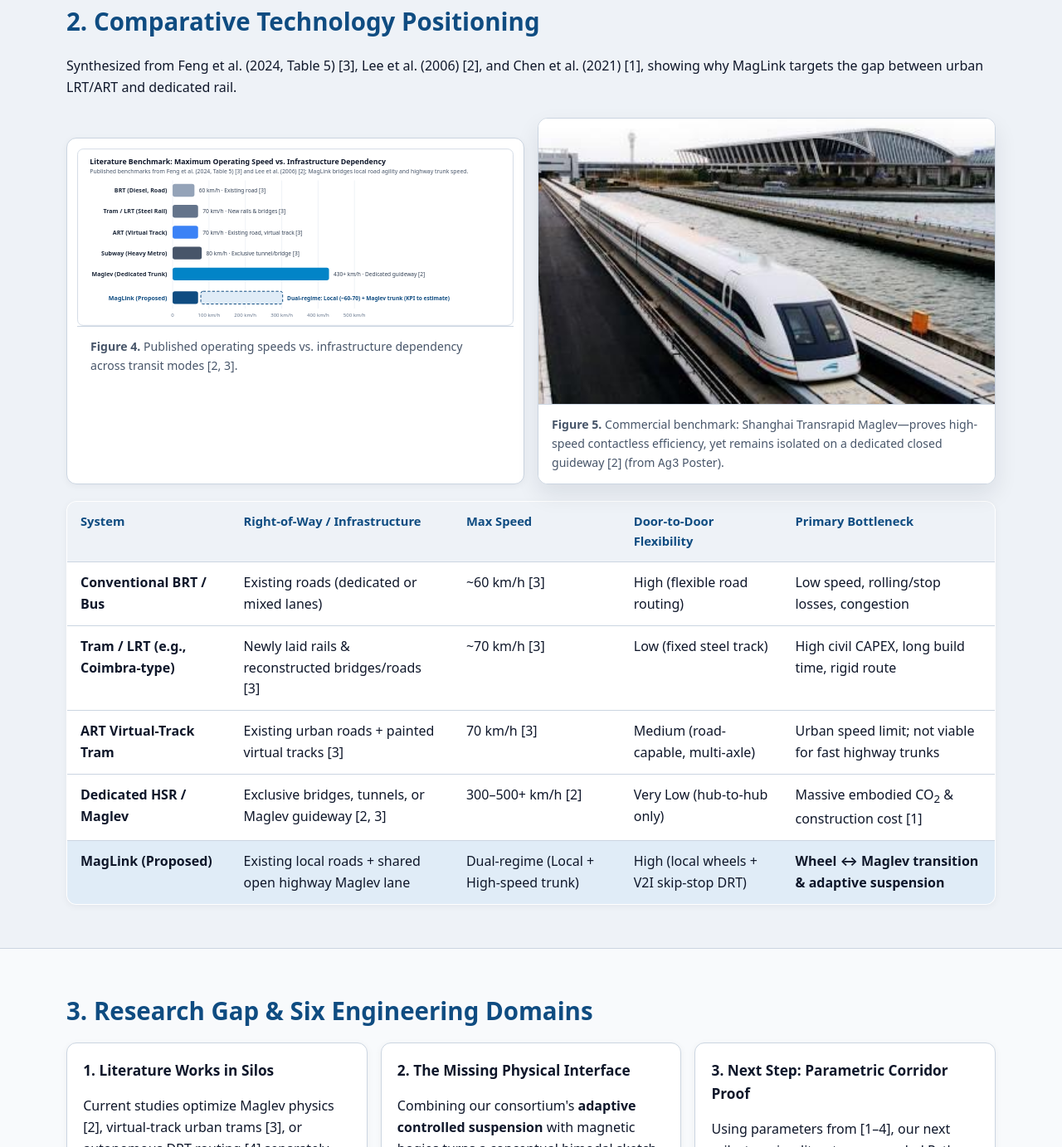
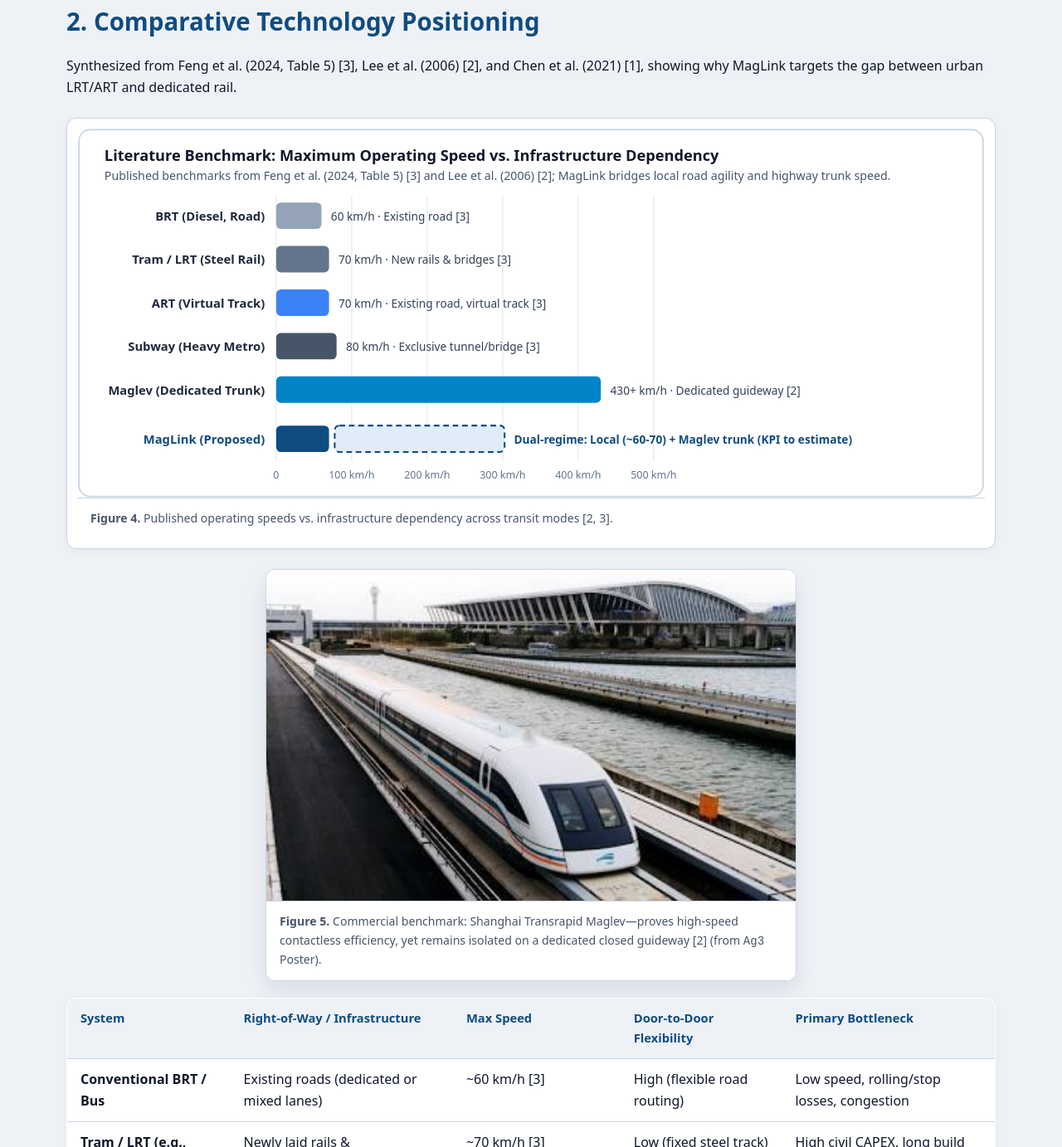
Before and after one commit to gabriel-t-ribeiro/sem_web_ac4, a plain HTML site: page state-of-the-art.html in a window 1280 px wide. Shown: the part 1617-3000 px from the top of the page at 83% size. Drawn offline with Linux system fonts and the light colour scheme.

Commit message:
Give Figure 4 a full-width row so chart labels are readable
The 960 px benchmark chart was squeezed into a half-width grid card.
It now spans the content width; the Shanghai photo sits centered below
it, capped at 640 px.

Co-Authored-By: Claude Opus 5.5 <noreply@anthropic.com>

```diff
--- a/css/styles.css
+++ b/css/styles.css
@@ -377,6 +377,11 @@ h3 {
   object-fit: contain;
 }
 
+.figure-card--narrow {
+  max-width: 640px;
+  margin: 1.5rem auto 0;
+}
+
 .figure-card figcaption {
   padding: 0.8rem 1rem;
   font-size: 0.88rem;
--- a/state-of-the-art.html
+++ b/state-of-the-art.html
@@ -155,20 +155,19 @@
           Synthesized from Feng et al. (2024, Table&nbsp;5) [3], Lee et al. (2006) [2], and Chen et al. (2021) [1], showing why MagLink targets the gap between urban LRT/ART and dedicated rail.
         </p>
 
-        <div class="figure-grid">
         <figure class="figure-card figure-card--diagram">
           <img src="assets/fig_sota_benchmark.svg" alt="Horizontal bar chart comparing published operating speeds of BRT, Tram/LRT, ART, Subway, and Maglev against MagLink's dual-regime target">
           <figcaption>
             <strong>Figure 4.</strong> Published operating speeds vs. infrastructure dependency across transit modes [2, 3].
           </figcaption>
         </figure>
-          <figure class="figure-card">
+
+        <figure class="figure-card figure-card--narrow">
           <img src="assets/shanghai_maglev_benchmark.jpg" alt="Shanghai commercial Maglev train on dedicated elevated guideway">
           <figcaption>
             <strong>Figure 5.</strong> Commercial benchmark: Shanghai Transrapid Maglev—proves high-speed contactless efficiency, yet remains isolated on a dedicated closed guideway [2] (from <code>Ag3</code> Poster).
           </figcaption>
         </figure>
-        </div>
 
         <div class="table-wrap">
           <table>
```
Lines whose indentation alone changed are shown as unchanged.
